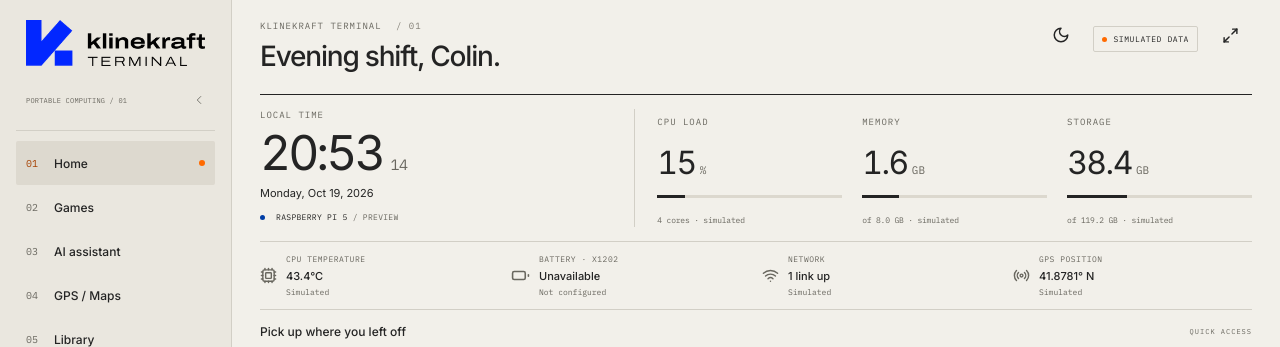
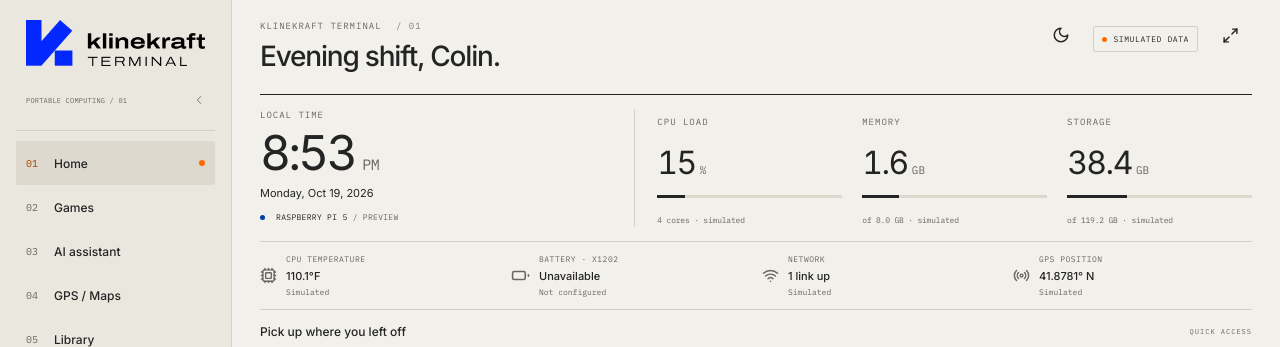
Before and after one commit to KLINEKRAFT/klinekraft-terminal, a React (Vite) app in the folder frontend/: page / in a window 1280 px wide. Shown: the top 347 px of the page. Built offline with nearby package versions, Linux system fonts and the light colour scheme.

Commit message:
Display 12-hour local time and Fahrenheit temperatures

```diff
--- a/frontend/src/App.tsx
+++ b/frontend/src/App.tsx
@@ -160,12 +160,14 @@ function Home({
         <div className="clock-panel">
           <span className="eyebrow">LOCAL TIME</span>
           <time className="time" dateTime={now.toISOString()}>
-            {now.toLocaleTimeString([], {
-              hour: "2-digit",
-              minute: "2-digit",
-              hour12: false,
-            })}
-            <span>{now.toLocaleTimeString([], { second: "2-digit" })}</span>
+            {now
+              .toLocaleTimeString("en-US", {
+                hour: "numeric",
+                minute: "2-digit",
+                hour12: true,
+              })
+              .replace(/\s*[AP]M$/, "")}
+            <span>{now.getHours() < 12 ? "AM" : "PM"}</span>
           </time>
           <span className="date">
             {now.toLocaleDateString("en-US", {
@@ -212,7 +214,7 @@ function Home({
             <strong>
               {reading.temperature === null
                 ? "Unavailable"
-                : `${amount(reading.temperature)}°C`}{" "}
+                : `${amount((reading.temperature * 9) / 5 + 32)}°F`}{" "}
               <em>
                 {reading.temperature === null ? "No sensor reading" : detail}
               </em>
--- a/frontend/src/components/TelemetryPanels.tsx
+++ b/frontend/src/components/TelemetryPanels.tsx
@@ -107,7 +107,7 @@ export function SystemPanel({
             "CPU temperature",
             reading.temperature === null
               ? "Unavailable on this host"
-              : `${amount(reading.temperature)}°C`,
+              : `${amount((reading.temperature * 9) / 5 + 32)}°F`,
           ],
           [
             "X1202 battery",
@@ -119,7 +119,9 @@ export function SystemPanel({
           [
             "Last sample",
             reading.sampledAt
-              ? new Date(reading.sampledAt).toLocaleTimeString()
+              ? new Date(reading.sampledAt).toLocaleTimeString("en-US", {
+                  hour12: true,
+                })
               : measured
                 ? "No sample received"
                 : "Simulated fixture",
```
